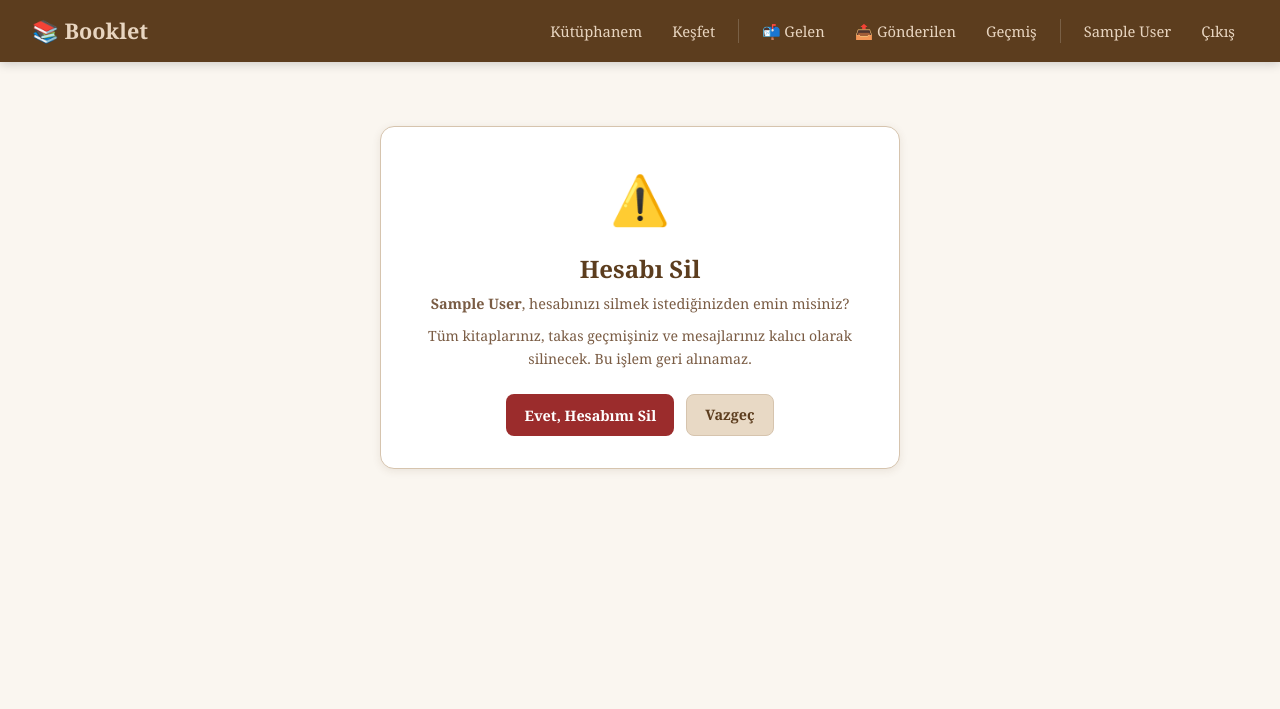
After one commit to ardaozgur13/Booklet, a Django app: page /accounts/delete/ in a window 1280 px wide. The commit adds this page. Shown: the top 709 px of the page. Run offline with Django 4.2, Linux system fonts and the light colour scheme; the visitor is signed in with stand-in values (Sample User, id 1).

Commit message:
delete account

```diff
--- a/bookswap_project/accounts/urls.py
+++ b/bookswap_project/accounts/urls.py
@@ -10,4 +10,5 @@ urlpatterns = [
     path('profile/', views.profile_view, name='profile'),
     path('profile/edit/', views.profile_edit_view, name='profile_edit'),
     path('profile/<int:pk>/', views.user_profile_view, name='user_profile'),
+    path('delete/', views.delete_account_view, name='delete_account'),
 ]
--- a/bookswap_project/accounts/views.py
+++ b/bookswap_project/accounts/views.py
@@ -61,3 +61,13 @@ def profile_edit_view(request):
 def user_profile_view(request, pk):
     profile_user = get_object_or_404(CustomUser, pk=pk)
     return render(request, 'accounts/profile.html', {'profile_user': profile_user})
+
+@login_required
+def delete_account_view(request):
+    if request.method == 'POST':
+        user = request.user
+        logout(request)
+        user.delete()
+        messages.success(request, 'Hesabınız silindi.')
+        return redirect('books:home')
+    return render(request, 'accounts/delete_account.html')
--- /dev/null
+++ b/bookswap_project/templates/accounts/delete_account.html
@@ -0,0 +1,21 @@
+{% extends 'base.html' %}
+{% block title %}Hesabı Sil{% endblock %}
+{% block content %}
+
+<div class="form-box" style="margin-top:2rem;text-align:center;">
+  <div style="font-size:3rem;margin-bottom:1rem;">⚠️</div>
+  <h2 style="margin-bottom:.5rem;">Hesabı Sil</h2>
+  <p class="text-muted" style="margin-bottom:.5rem;">
+    <strong>{{ request.user.get_full_name }}</strong>, hesabınızı silmek istediğinizden emin misiniz?
+  </p>
+  <p class="text-muted" style="margin-bottom:1.5rem;font-size:.88rem;">
+    Tüm kitaplarınız, takas geçmişiniz ve mesajlarınız kalıcı olarak silinecek. Bu işlem geri alınamaz.
+  </p>
+  <form method="post" style="display:flex;gap:.75rem;justify-content:center;">
+    {% csrf_token %}
+    <button type="submit" class="btn btn-danger">Evet, Hesabımı Sil</button>
+    <a href="{% url 'accounts:profile' %}" class="btn btn-secondary">Vazgeç</a>
+  </form>
+</div>
+
+{% endblock %}
--- a/bookswap_project/templates/accounts/profile_edit.html
+++ b/bookswap_project/templates/accounts/profile_edit.html
@@ -32,6 +32,10 @@
       <button type="submit" class="btn btn-primary">Kaydet</button>
       <a href="{% url 'accounts:profile' %}" class="btn btn-secondary">İptal</a>
     </div>
+    <div style="margin-top:2rem;padding-top:1.5rem;border-top:1px solid var(--c-border);">
+  <p class="text-muted" style="font-size:.85rem;margin-bottom:.75rem;">Tehlikeli Bölge</p>
+  <a href="{% url 'accounts:delete_account' %}" class="btn btn-danger btn-sm">Hesabı Sil</a>
+</div>
   </form>
 </div>
 {% endblock %}
```
Also changed, not shown: bookswap_project/templates/books/discover.html (+1 -7 lines).
